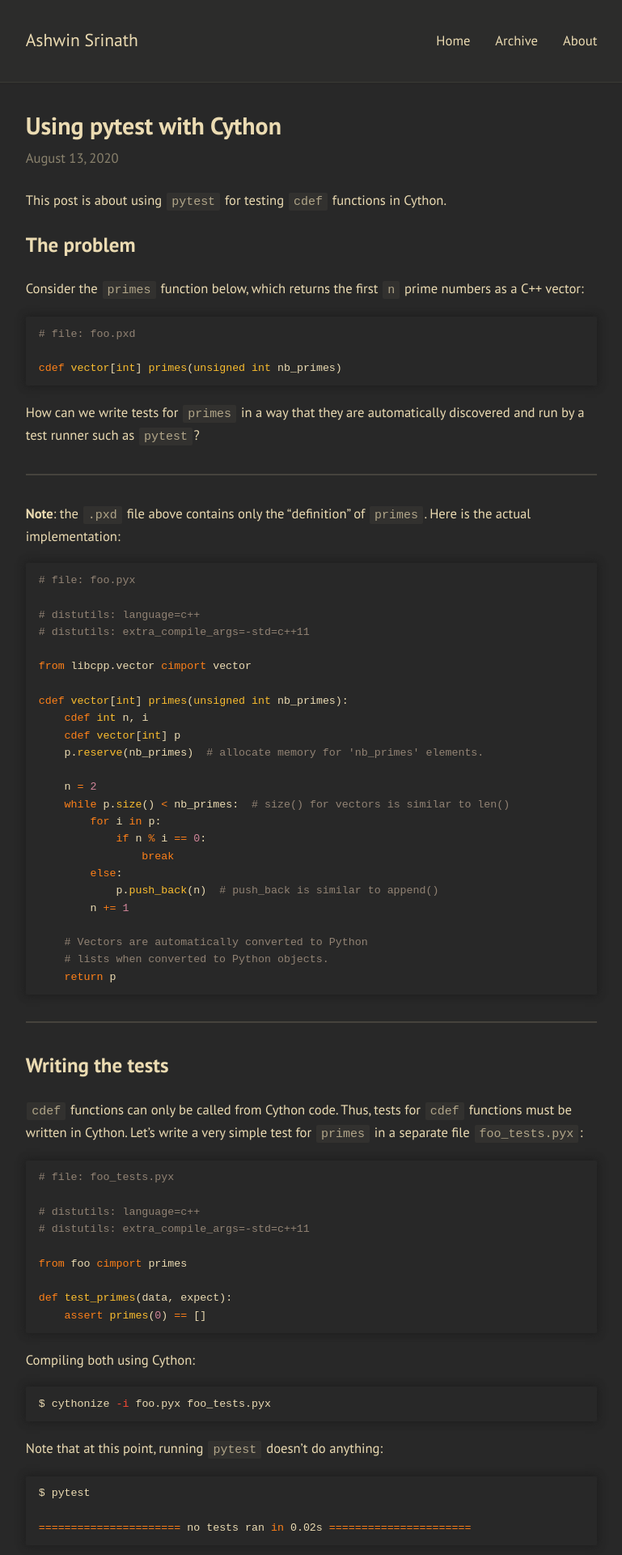
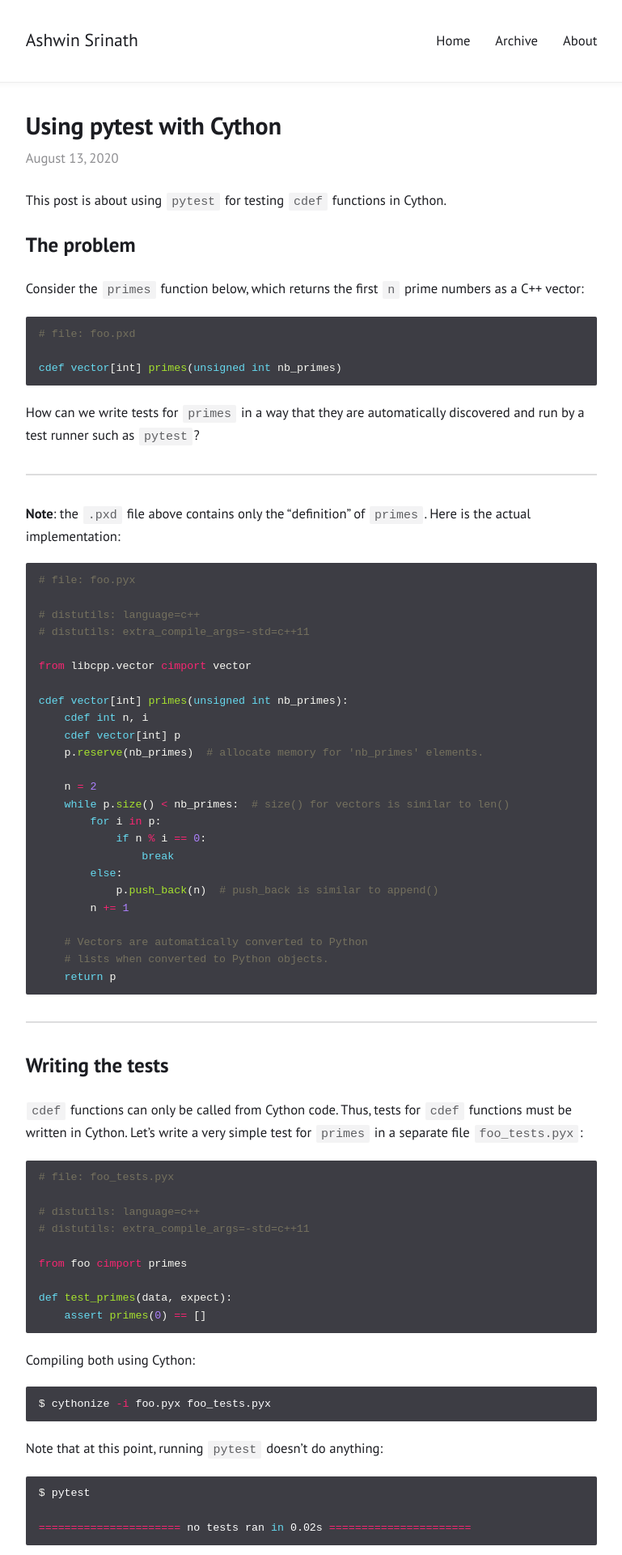
Before and after one commit to shwina/shwina.github.io, a Jekyll site: the page built from _posts/2020-08-13-cython-testing.md, in a window 1280 px wide. Shown: the top 1920 px of the page at 81% size, without its empty margins (255-1024 px from the left). Built offline with Jekyll 4.4.1, drawn with Linux system fonts in a browser that asks for light colours.

Commit message:
Undo some customization

```diff
--- a/_sass/basic.sass
+++ b/_sass/basic.sass
@@ -1,6 +1,12 @@
-html
-  background: $dark
-  color: $light
+@media (prefers-color-scheme: light)
+  html
+    background: $light
+    color: $dark
+
+@media (prefers-color-scheme: dark)
+  html
+    background: $dark
+    color: $light
 
 html
   font-size: 16px
--- a/_sass/highlight.sass
+++ b/_sass/highlight.sass
@@ -1,189 +1,89 @@
+
+// https://github.com/richleland/pygments-css/blob/master/monokai.css <http://unlicense.porg>
 .highlight
-
-  background-color: #282828
-  box-shadow: 0 0 10px #202020
-
-  .hll
-    background-color: #ffffcc
-
+  pre
+    background: rgba(lighten($dark, 5%), 0.9)
+    font-family-monospace: SFMono-Regular, Menlo, Monaco, Consolas
+    color: white
   .c
-    color: #928374
-    background-color: #282828
-
-  .err, .esc, .g
-    color: #ebdbb2
-    background-color: #282828
-
+    color: #a29f90
+  .err
+    color: #960050
+    background-color: #1e0010
   .k
-    color: #fe8019
-    background-color: #282828
-
-  .l, .n
-    color: #ebdbb2
-    background-color: #282828
-
+    color: #66d9ef
+  .l
+    color: #ae81ff
+  .n
+    color: #f8f8f2
   .o
-    color: #fe8019
-    background-color: #282828
-
-  .x, .p
-    color: #ebdbb2
-    background-color: #282828
-
-  .ch, .cm
-    color: #928374
-    background-color: #282828
-
-  .cp
-    color: #8ec07c
-    background-color: #282828
-
-  .c1, .cs
-    color: #928374
-    background-color: #282828
-
+    color: #f92672
+  .p
+    color: #f8f8f2
+  .cm, .cp, .c1, .cs
+    color: #75715e
+  .ge
+    font-style: italic
+  .gs
+    font-weight: bold
+  .kc, .kd
+    color: #66d9ef
+  .kn
+    color: #f92672
+  .kp, .kr, .kt
+    color: #66d9ef
+  .ld
+    color: #e6db74
+  .m
+    color: #ae81ff
+  .s
+    color: #e6db74
+  .na
+    color: #a6e22e
+  .nb
+    color: #f8f8f2
+  .nc
+    color: #a6e22e
+  .no
+    color: #66d9ef
+  .nd
+    color: #a6e22e
+  .ni
+    color: #f8f8f2
+  .ne, .nf
+    color: #a6e22e
+  .nl, .nn
+    color: #f8f8f2
+  .nx
+    color: #a6e22e
+  .py
+    color: #f8f8f2
+  .nt
+    color: #f92672
+  .nv
+    color: #f8f8f2
+  .ow
+    color: #f92672
+  .w
+    color: #f8f8f2
+  .mf, .mh, .mi, .mo
+    color: #ae81ff
+  .sb, .sc, .sd, .s2
+    color: #e6db74
+  .se
+    color: #ae81ff
+  .sh, .si, .sx, .sr, .s1, .ss
+    color: #e6db74
+  .bp, .vc, .vg, .vi
+    color: #f8f8f2
+  .il
+    color: #ae81ff
+  .gu
+    color: #75715e
   .gd
-    color: #282828
-    background-color: #fb4934
-
-  .ge
-    color: #83a598
-    text-decoration: underline
-    background-color: #282828
-
-  .gr
-    color: #ebdbb2
-    font-weight: bold
-    background-color: #fb4934
-
-  .gh
-    color: #b8bb26
-    font-weight: bold
-    background-color: #282828
-
+    color: #f92672
   .gi
-    color: #282828
-    background-color: #b8bb26
-
-  .go
-    color: #504945
-    background-color: #282828
-
-  .gp, .gs
-    color: #ebdbb2
-    background-color: #282828
-
-  .gu
-    color: #b8bb26
-    font-weight: bold
-    background-color: #282828
-
-  .gt
-    color: #ebdbb2
-    font-weight: bold
-    background-color: #fb4934
-
-  .kc, .kd, .kn, .kp, .kr
-    color: #fe8019
-    background-color: #282828
-
-  .kt
-    color: #fabd2f
-    background-color: #282828
-
-  .ld
-    color: #ebdbb2
-    background-color: #282828
-
-  .m
-    color: #d3869b
-    background-color: #282828
-
-  .s
-    color: #b8bb26
-    background-color: #282828
-
-  .na
-    color: #b8bb26
-    font-weight: bold
-    background-color: #282828
-
-  .nb
-    color: #fabd2f
-    background-color: #282828
-
-  .nc
-    color: #ebdbb2
-    background-color: #282828
-
-  .no
-    color: #d3869b
-    background-color: #282828
-
-  .nd
-    color: #ebdbb2
-    background-color: #282828
-
-  .ni
-    color: #fabd2f
-    background-color: #282828
-
-  .ne
-    color: #fb4934
-    background-color: #282828
-
-  .nf
-    color: #fabd2f
-    background-color: #282828
-
-  .nl
-    color: #fb4934
-    background-color: #282828
-
-  .nn, .nx, .py
-    color: #ebdbb2
-    background-color: #282828
-
-  .nt
-    color: #fb4934
-    background-color: #282828
-
-  .nv
-    color: #ebdbb2
-    background-color: #282828
-
-  .ow
-    color: #fe8019
-    background-color: #282828
-
-  .w
-    color: #ebdbb2
-    background-color: #282828
-
-  .mb, .mf, .mh, .mi, .mo
-    color: #d3869b
-    background-color: #282828
-
-  .sb, .sc, .sd, .s2, .se, .sh, .si, .sx, .sr, .s1
-    color: #b8bb26
-    background-color: #282828
-
-  .ss
-    color: #83a598
-    background-color: #282828
-
-  .bp
-    color: #fabd2f
-    background-color: #282828
-
-  .vc, .vg, .vi
-    color: #ebdbb2
-    background-color: #282828
-
-  .il
-    color: #d3869b
-    background-color: #282828
-
+    color: #a6e22e
 
 .rouge-table
   &, th, td, tr, pre
--- a/_sass/index.sass
+++ b/_sass/index.sass
@@ -3,8 +3,8 @@ $font-weight: 400 !default
 $heading-weight: 600 !default
 $line-height: 1.6 !default
 $link-color: #68f !default
-$dark: #282828 !default
-$light: #ebdbb2 !default
+$dark: #1c1d22 !default
+$light: #ffffff !default
 
 @function reduce ($percent)
   @return rgba(mix($dark, $light), $percent / 100)
```
